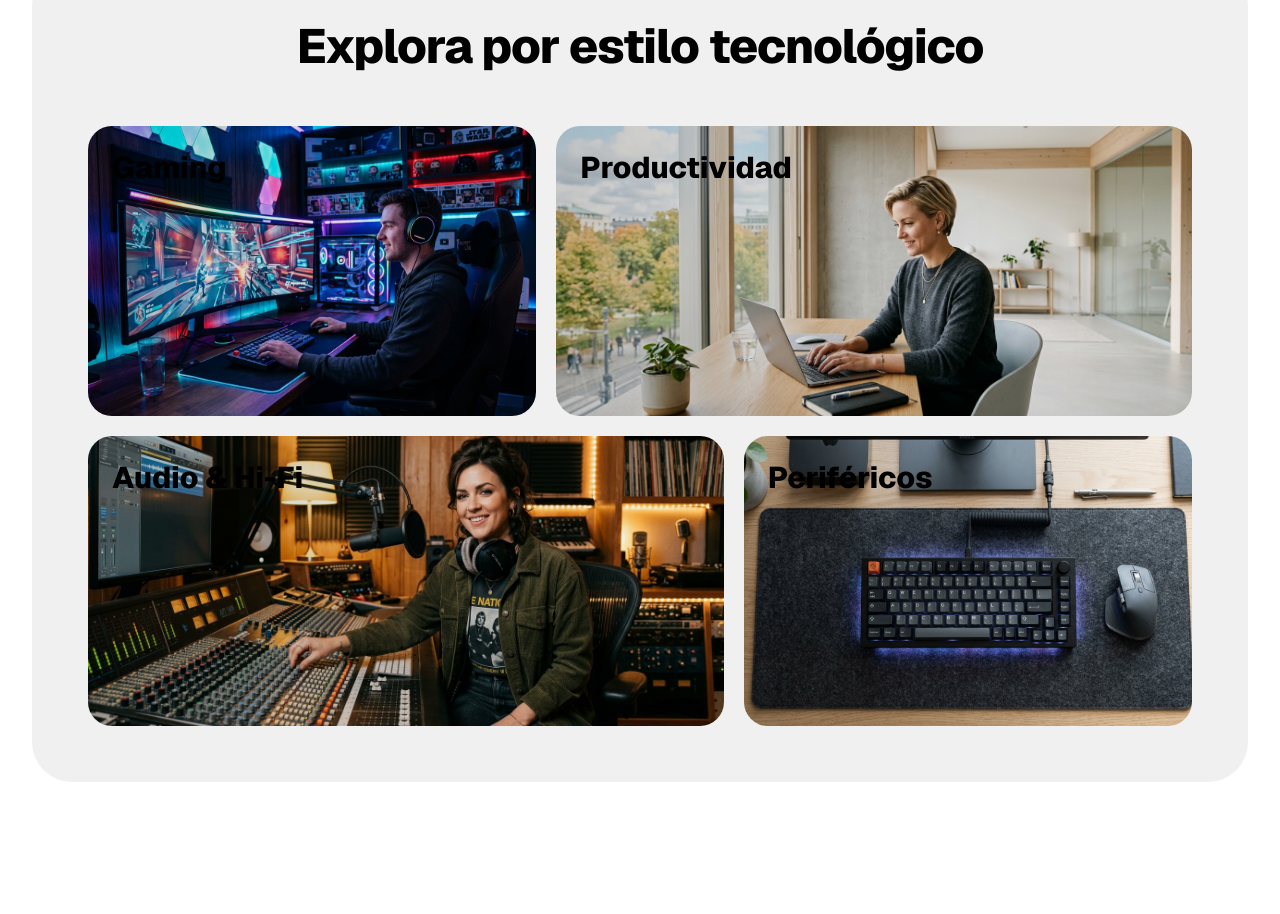
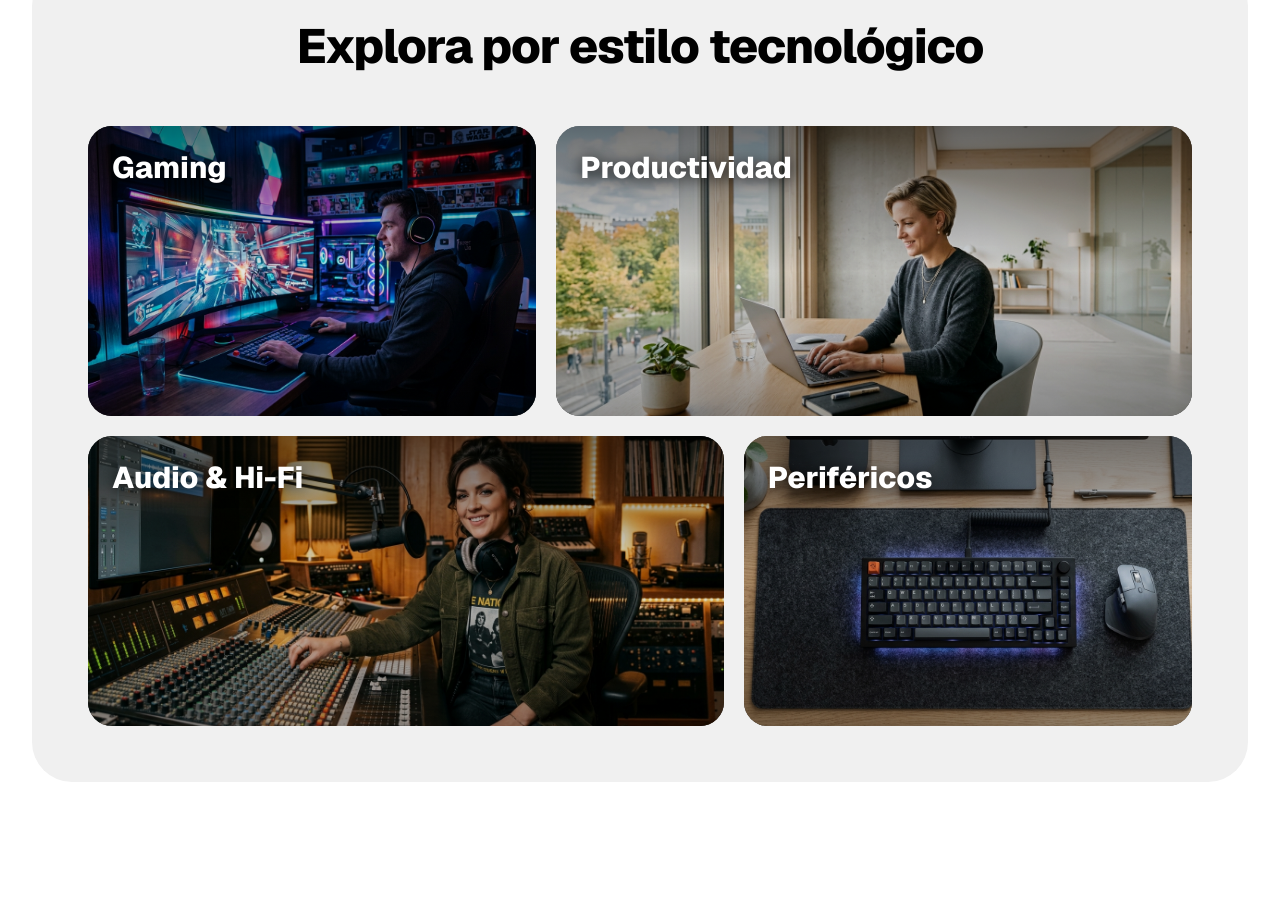
Before and after one commit to JavierDvlpr/reto-factus, a Next.js app: page / in a window 1280 px wide. Shown: the part 2461-3375 px from the top of the page. Built offline with nearby package versions, Linux system fonts and the light colour scheme.

Commit message:
style: make category card titles white with text shadow for optimal contrast and readability

```diff
--- a/src/app/page.tsx
+++ b/src/app/page.tsx
@@ -211,69 +211,69 @@ export default function HomePage() {
             {/* 1. Gaming & Esports (40% width) */}
             <Link
               href="/productos"
-              className="md:col-span-5 group relative h-[240px] sm:h-[290px] rounded-[24px] bg-white overflow-hidden p-6 flex flex-col justify-between hover:shadow-lg transition-all"
+              className="md:col-span-5 group relative h-[240px] sm:h-[290px] rounded-[24px] bg-black overflow-hidden p-6 flex flex-col justify-between hover:shadow-xl transition-all"
             >
-              <span className="font-extrabold text-2xl sm:text-3xl text-black z-10">
+              <span className="font-extrabold text-2xl sm:text-3xl text-white drop-shadow-[0_2px_8px_rgba(0,0,0,0.9)] z-10">
                 Gaming
               </span>
               <Image
                 src="/images/category_gaming.jpg"
                 alt="Equipos para Gaming y Streaming"
                 fill
-                className="object-cover object-center transition-transform duration-500 group-hover:scale-105"
+                className="object-cover object-center transition-transform duration-500 group-hover:scale-105 opacity-90"
               />
-              <div className="absolute inset-0 bg-gradient-to-r from-black/20 to-transparent pointer-events-none" />
+              <div className="absolute inset-0 bg-gradient-to-b from-black/50 via-transparent to-black/30 pointer-events-none" />
             </Link>
 
             {/* 2. Oficina & Productividad (60% width) */}
             <Link
               href="/productos"
-              className="md:col-span-7 group relative h-[240px] sm:h-[290px] rounded-[24px] bg-white overflow-hidden p-6 flex flex-col justify-between hover:shadow-lg transition-all"
+              className="md:col-span-7 group relative h-[240px] sm:h-[290px] rounded-[24px] bg-black overflow-hidden p-6 flex flex-col justify-between hover:shadow-xl transition-all"
             >
-              <span className="font-extrabold text-2xl sm:text-3xl text-black z-10">
+              <span className="font-extrabold text-2xl sm:text-3xl text-white drop-shadow-[0_2px_8px_rgba(0,0,0,0.9)] z-10">
                 Productividad
               </span>
               <Image
                 src="/images/category_office.jpg"
                 alt="Oficina y Productividad Profesional"
                 fill
-                className="object-cover object-center transition-transform duration-500 group-hover:scale-105"
+                className="object-cover object-center transition-transform duration-500 group-hover:scale-105 opacity-90"
               />
-              <div className="absolute inset-0 bg-gradient-to-r from-black/20 to-transparent pointer-events-none" />
+              <div className="absolute inset-0 bg-gradient-to-b from-black/50 via-transparent to-black/30 pointer-events-none" />
             </Link>
 
             {/* 3. Audio & Creación (60% width) */}
             <Link
               href="/productos"
-              className="md:col-span-7 group relative h-[240px] sm:h-[290px] rounded-[24px] bg-white overflow-hidden p-6 flex flex-col justify-between hover:shadow-lg transition-all"
+              className="md:col-span-7 group relative h-[240px] sm:h-[290px] rounded-[24px] bg-black overflow-hidden p-6 flex flex-col justify-between hover:shadow-xl transition-all"
             >
-              <span className="font-extrabold text-2xl sm:text-3xl text-black z-10">
+              <span className="font-extrabold text-2xl sm:text-3xl text-white drop-shadow-[0_2px_8px_rgba(0,0,0,0.9)] z-10">
                 Audio & Hi-Fi
               </span>
               <Image
                 src="/images/category_audio.jpg"
                 alt="Audio profesional y auriculares"
                 fill
-                className="object-cover object-center transition-transform duration-500 group-hover:scale-105"
+                className="object-cover object-center transition-transform duration-500 group-hover:scale-105 opacity-90"
               />
-              <div className="absolute inset-0 bg-gradient-to-r from-black/20 to-transparent pointer-events-none" />
+              <div className="absolute inset-0 bg-gradient-to-b from-black/50 via-transparent to-black/30 pointer-events-none" />
             </Link>
 
             {/* 4. Setup & Periféricos (40% width) */}
             <Link
               href="/productos"
-              className="md:col-span-5 group relative h-[240px] sm:h-[290px] rounded-[24px] bg-white overflow-hidden p-6 flex flex-col justify-between hover:shadow-lg transition-all"
+              className="md:col-span-5 group relative h-[240px] sm:h-[290px] rounded-[24px] bg-black overflow-hidden p-6 flex flex-col justify-between hover:shadow-xl transition-all"
             >
-              <span className="font-extrabold text-2xl sm:text-3xl text-black z-10">
+              <span className="font-extrabold text-2xl sm:text-3xl text-white drop-shadow-[0_2px_8px_rgba(0,0,0,0.9)] z-10">
                 Periféricos
               </span>
               <Image
                 src="/images/category_peripherals.jpg"
                 alt="Teclados mecánicos y periféricos"
                 fill
-                className="object-cover object-center transition-transform duration-500 group-hover:scale-105"
+                className="object-cover object-center transition-transform duration-500 group-hover:scale-105 opacity-90"
               />
-              <div className="absolute inset-0 bg-gradient-to-r from-black/20 to-transparent pointer-events-none" />
+              <div className="absolute inset-0 bg-gradient-to-b from-black/50 via-transparent to-black/30 pointer-events-none" />
             </Link>
           </div>
         </div>
```
